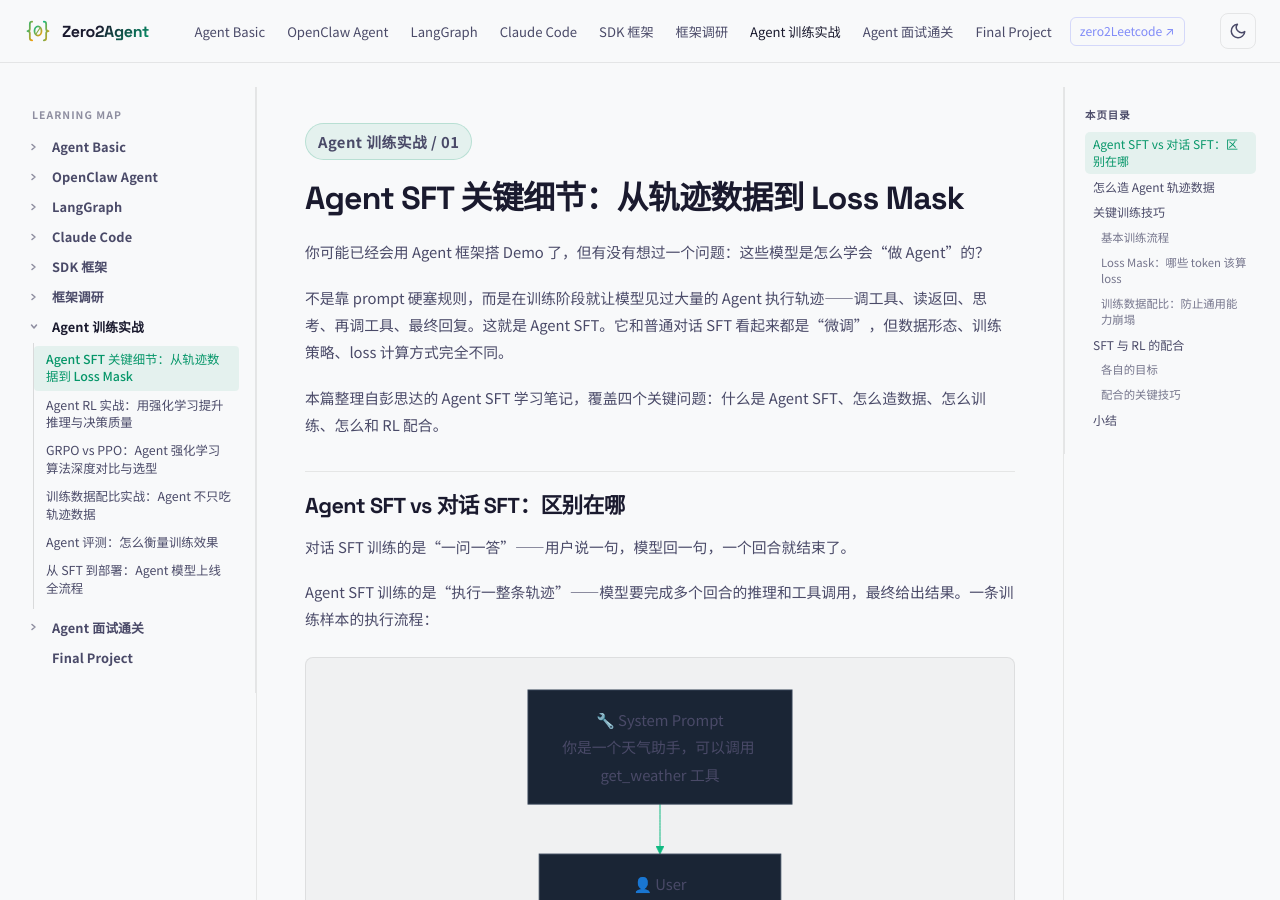
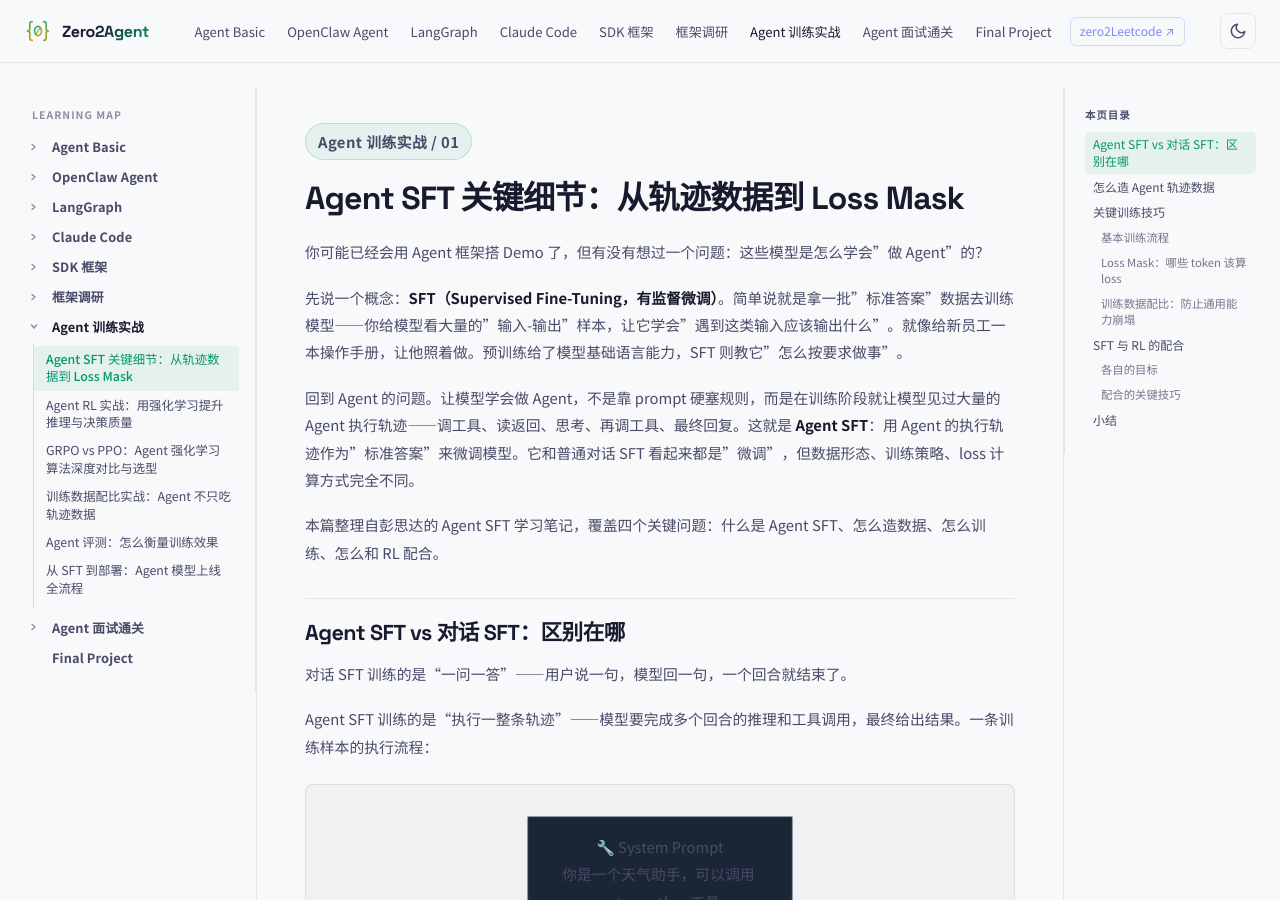
Before and after one commit to ranxi2001/zero2Agent, a Jekyll site: the page built from learn-agent-training/01-agent-sft/index.md, in a window 1280 px wide and 900 px high. Built offline with Jekyll 4.4.1, drawn with Linux system fonts in a browser that asks for light colours; comment, search, counter and statistics services are not loaded.

Commit message:
Add SFT concept explanation for zero-basis readers in 01-agent-sft
Co-Authored-By: Claude Opus 4.6 <noreply@anthropic.com>

```diff
--- a/learn-agent-training/01-agent-sft/index.md
+++ b/learn-agent-training/01-agent-sft/index.md
@@ -7,9 +7,11 @@ eyebrow: Agent 训练实战 / 01
 
 # Agent SFT 关键细节：从轨迹数据到 Loss Mask
 
-你可能已经会用 Agent 框架搭 Demo 了，但有没有想过一个问题：这些模型是怎么学会“做 Agent”的？
+你可能已经会用 Agent 框架搭 Demo 了，但有没有想过一个问题：这些模型是怎么学会”做 Agent”的？
 
-不是靠 prompt 硬塞规则，而是在训练阶段就让模型见过大量的 Agent 执行轨迹——调工具、读返回、思考、再调工具、最终回复。这就是 Agent SFT。它和普通对话 SFT 看起来都是“微调”，但数据形态、训练策略、loss 计算方式完全不同。
+先说一个概念：**SFT（Supervised Fine-Tuning，有监督微调）**。简单说就是拿一批”标准答案”数据去训练模型——你给模型看大量的”输入-输出”样本，让它学会”遇到这类输入应该输出什么”。就像给新员工一本操作手册，让他照着做。预训练给了模型基础语言能力，SFT 则教它”怎么按要求做事”。
+
+回到 Agent 的问题。让模型学会做 Agent，不是靠 prompt 硬塞规则，而是在训练阶段就让模型见过大量的 Agent 执行轨迹——调工具、读返回、思考、再调工具、最终回复。这就是 **Agent SFT**：用 Agent 的执行轨迹作为”标准答案”来微调模型。它和普通对话 SFT 看起来都是”微调”，但数据形态、训练策略、loss 计算方式完全不同。
 
 本篇整理自彭思达的 Agent SFT 学习笔记，覆盖四个关键问题：什么是 Agent SFT、怎么造数据、怎么训练、怎么和 RL 配合。
 
```
